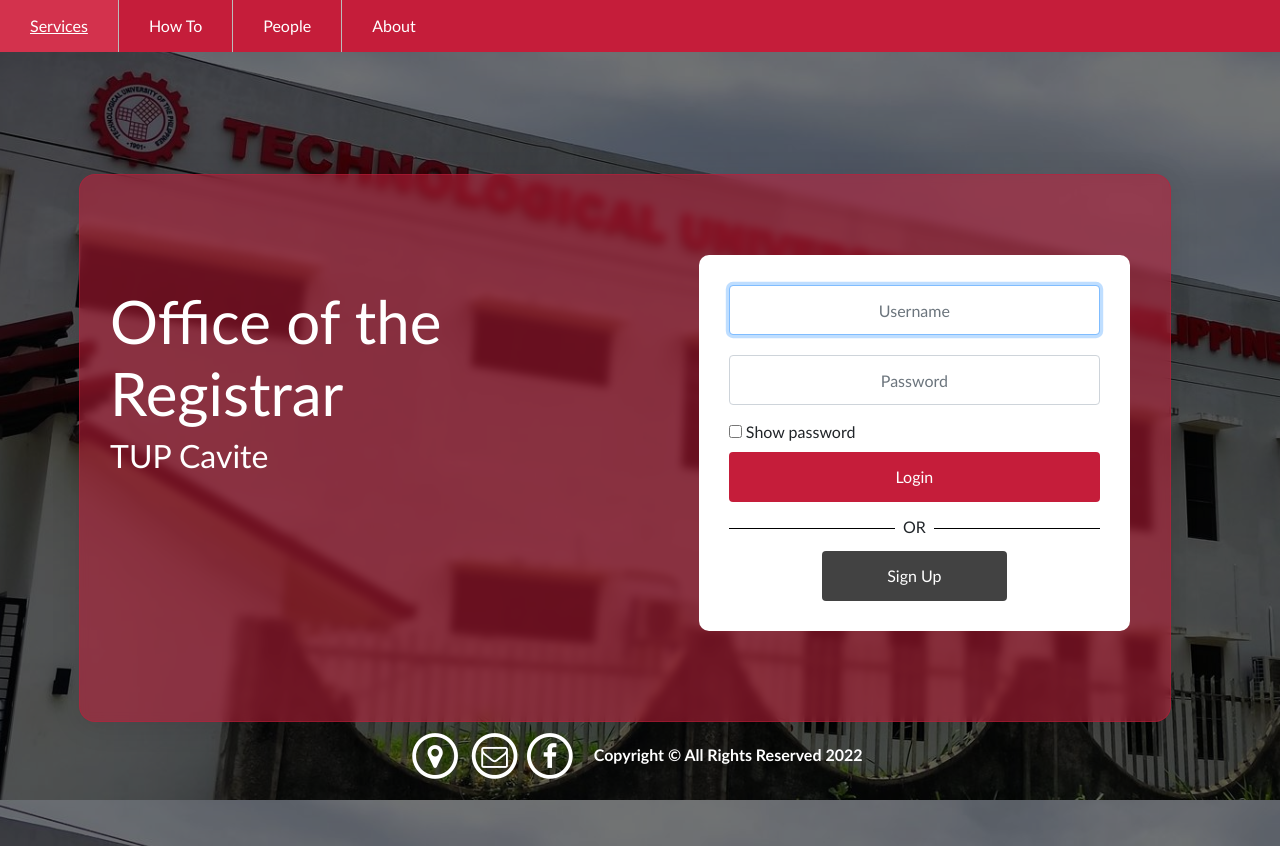
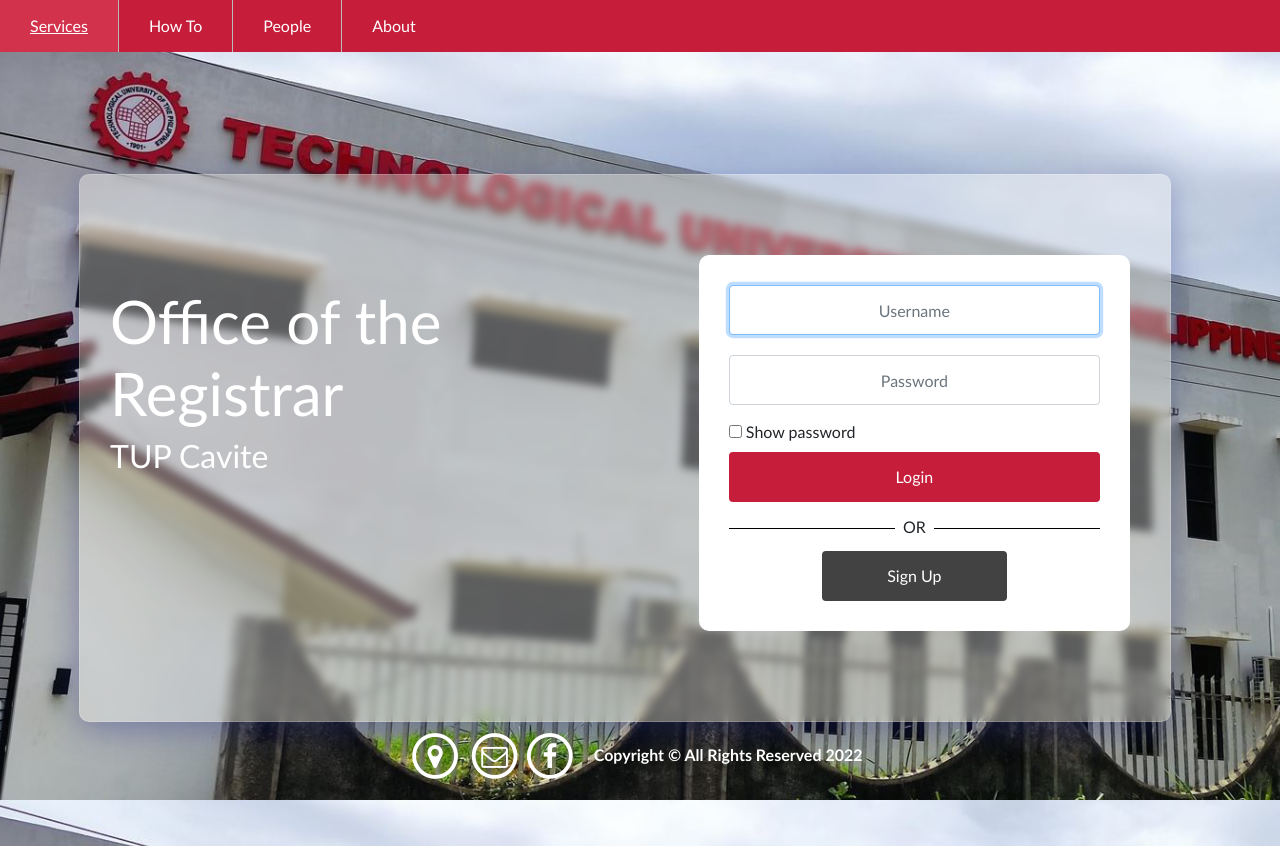
Before and after one commit to JazminnAira/request_credentials_system, a Django app: page / in a window 1280 px wide. Run offline with Django 4.2, Linux system fonts and the light colour scheme; parts of the project's set-up code (start-up, migrations or seed data) failed here and were passed over; some libraries are stand-ins or nearby versions.

Commit message:
finalize cover design, change bg, create superuser, change email in settings

```diff
--- a/gradclear_project/gradclear_app/templates/html_files/1Cover Page.html
+++ b/gradclear_project/gradclear_app/templates/html_files/1Cover Page.html
@@ -33,17 +33,15 @@ Adviser:
 <style>
     #mid_div{
 
-    background: rgba(197, 29, 58, 0.53);
-    border-radius: 16px;
-    box-shadow: 0 4px 30px rgba(0, 0, 0, 0.1);
-    backdrop-filter: blur(4.1px);
-    -webkit-backdrop-filter: blur(4.1px);
-    border: 1px solid rgba(197, 29, 58, 0.48);
+    background: rgba( 255, 255, 255, 0.35 );
+    box-shadow: 0 8px 32px 0 rgba( 31, 38, 135, 0.37 );
+    backdrop-filter: blur( 4px );
+    -webkit-backdrop-filter: blur( 4px );
+    border-radius: 10px;
+    border: 1px solid rgba( 255, 255, 255, 0.18 );
     padding-right: 40px;
     padding-bottom: 90px;
     margin-top: 50px;
-
-
     }
 
     #maincontent_01{
@@ -58,8 +56,7 @@ Adviser:
     }
 
     body {
-        background-image: linear-gradient(0deg, rgba(0, 0, 0, 0.55), rgba(0, 0, 0, 0.55)),
-         url("{% static 'Media/tup.jpg' %}");
+        background-image:url("{% static 'Media/tup_bg.png' %}");
         background-repeat: no-repeat;
         background-position: center center;
         background-attachment: fixed;
@@ -483,7 +480,7 @@ Adviser:
     <div class="container p-sm-4 mt-5 container-1">
         <div class="row container-fluid" id="mid_div" >
             <div class="col-sm-7 ">
-                <h1 class=" text-white" style="margin-top: 110px;"> Office of the Registrar</h1>
+                <h1  style="margin-top: 110px; color: #fff;"> Office of the Registrar</h1>
                 <h2 class=" text-white">TUP Cavite</h2>
 
             </div>
@@ -684,12 +681,11 @@ Adviser:
 </body>
 
 <footer>
+
     <div>
-        <!-- CONTACT US AND ABOUT US BUTTONS -->
+
         <p style="color: white; border-color: none; text-align: center;">
             <div style="float: center; padding-right: 10px;">
-
-                <!-- CONTACTS FOOTER -->
 
                 <!-- LOCATION BUTTON -->
                 <a href="https://www.google.com/maps/place/Technological+University+of+the+
@@ -697,7 +693,7 @@ Adviser:
                 !1s0x3397d43fdf3bf3d3:0x756d61b3739581bc!8m2!3d14.3450539!4d120.9661019"
                     class="btn btn-4" id="loc_btn_01" style="padding:0;"><span class="fa-stack fa-lg "
                     data-toggle="tooltip" data-placement="left" title="Maps">
-                    <i class="fa fa-circle-thin fa-stack-2x i2 "></i>
+                    <i class="fa fa-circle-thin fa-stack-2x i2 " ></i>
                     <i class="fa fa-map-marker fa-stack-lg i2"></i>
                   </span></a>
 
--- a/gradclear_project/gradclear_app/templates/html_files/1Faculty Signup.html
+++ b/gradclear_project/gradclear_app/templates/html_files/1Faculty Signup.html
@@ -40,7 +40,7 @@ Adviser:
     }
 
     body {
-        background-image: linear-gradient(0deg, rgba(0, 0, 0, 0.55), rgba(0, 0, 0, 0.55)), url("{% static 'Media/bg.png' %}");
+        background-image: linear-gradient(0deg, rgba(0, 0, 0, 0.55), rgba(0, 0, 0, 0.55)), url("{% static 'Media/tup_bg.png' %}");
         background-repeat: no-repeat;
         background-position: center center;
         background-attachment: fixed;
--- a/gradclear_project/gradclear_app/templates/html_files/1Student Signup.html
+++ b/gradclear_project/gradclear_app/templates/html_files/1Student Signup.html
@@ -40,7 +40,7 @@ Adviser:
     }
 
     body {
-        background-image: linear-gradient(0deg, rgba(0, 0, 0, 0.55), rgba(0, 0, 0, 0.55)), url("{% static 'Media/bg.png' %}");
+        background-image: linear-gradient(0deg, rgba(0, 0, 0, 0.55), rgba(0, 0, 0, 0.55)), url("{% static 'Media/tup_bg.png' %}");
         background-repeat: no-repeat;
         background-position: center center;
         background-attachment: fixed;
--- a/gradclear_project/gradclear_app/templates/html_files/appointment.html
+++ b/gradclear_project/gradclear_app/templates/html_files/appointment.html
@@ -40,7 +40,7 @@ Adviser:
     }
 
     body {
-        background-image: linear-gradient(0deg, rgba(0, 0, 0, 0.55), rgba(0, 0, 0, 0.55)), url("{% static 'Media/bg.png' %}");
+        background-image: linear-gradient(0deg, rgba(0, 0, 0, 0.55), rgba(0, 0, 0, 0.55)), url("{% static 'Media/tup_bg.png' %}");
         background-repeat: no-repeat;
         background-position: center center;
         background-attachment: fixed;
```
Also changed, not shown: gradclear_project/gradclear_project/settings.py (+4 -4 lines), gradclear_project/Media/uploads/299215653_1141735350020907_8869873159875162370_n.jpg (deleted), gradclear_project/Media/uploads/CamScanner_08-19-2022_21.47.53_3.jpg (deleted), gradclear_project/Media/uploads/CamScanner_08-19-2022_21.47.53_3_qtcshcg.jpg (deleted), gradclear_project/gradclear_app/admin.py (line endings or trailing spaces), gradclear_project/gradclear_app/migrations/0001_initial.py, gradclear_project/gradclear_app/static/Media/Capture.JPG (deleted), gradclear_project/gradclear_app/static/Media/bg.JPG (deleted), gradclear_project/gradclear_app/static/Media/left_logo.gif, gradclear_project/gradclear_app/static/Media/left_logo_nav.gif (added), gradclear_project/gradclear_app/static/Media/tup.JPG (deleted), gradclear_project/gradclear_app/static/Media/tup_bg.jpg (deleted), gradclear_project/gradclear_app/static/Media/tup_bg.png (added).
